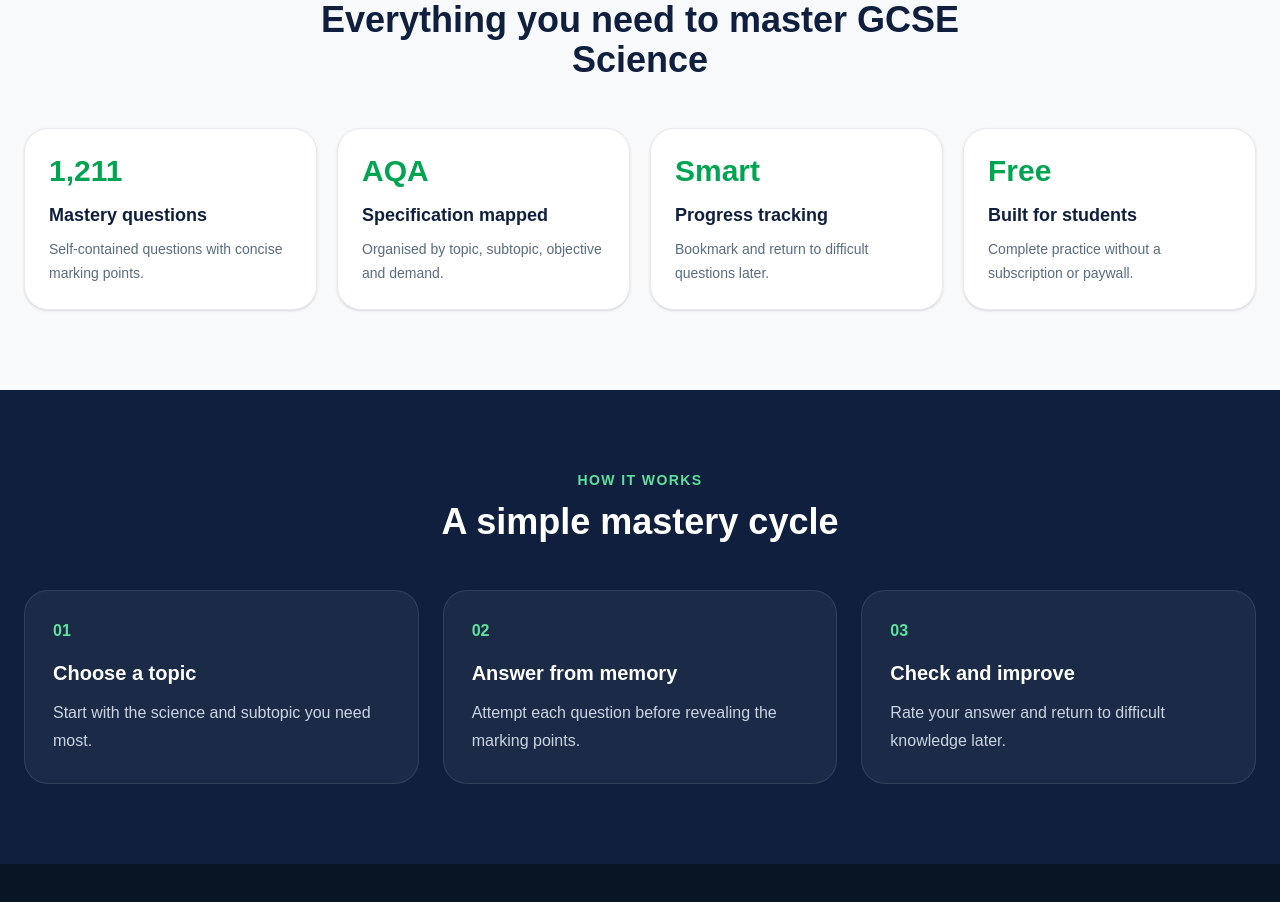
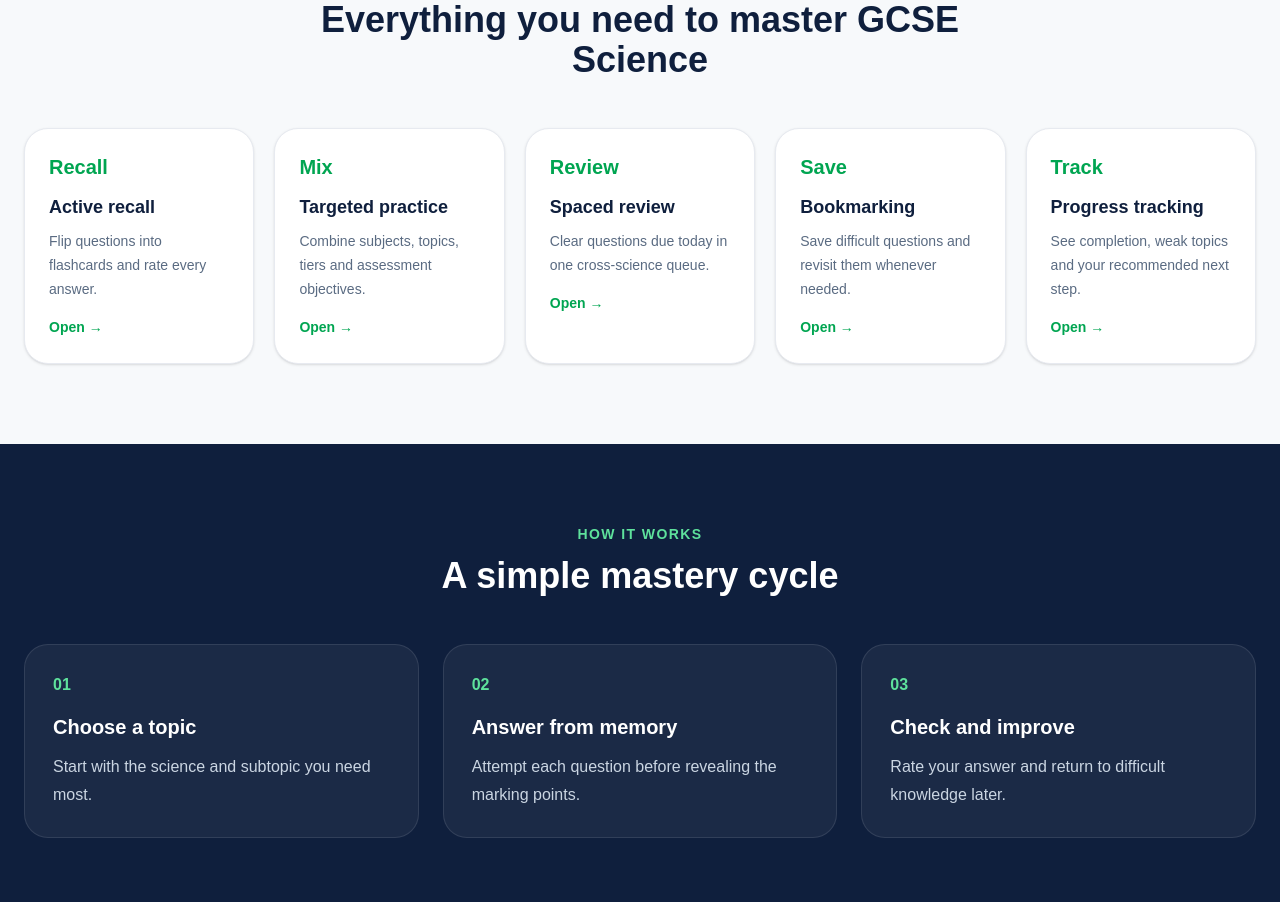
Before and after one commit to marietheresewambele-droid/ScienceMastery, a Next.js app: page / in a window 1280 px wide. Shown: the part 1680-2582 px from the top of the page. Built offline with nearby package versions, Linux system fonts and the light colour scheme.

Commit message:
Build cross-subject revision system

```diff
--- a/src/app/page.tsx
+++ b/src/app/page.tsx
@@ -50,12 +50,13 @@ export default function Home() {
 
     <section id="features" className="bg-[#f7f9fb] py-20"><div className="mx-auto max-w-7xl px-4 sm:px-6">
       <div className="mx-auto max-w-2xl text-center"><p className="text-sm font-bold uppercase tracking-widest text-[#00a551]">What we offer</p><h2 className="mt-3 text-3xl font-black sm:text-4xl">Everything you need to master GCSE Science</h2></div>
-      <div className="mt-12 grid gap-5 md:grid-cols-2 xl:grid-cols-4">{[
-        ["1,211","Mastery questions","Self-contained questions with concise marking points."],
-        ["AQA","Specification mapped","Organised by topic, subtopic, objective and demand."],
-        ["Smart","Progress tracking","Bookmark and return to difficult questions later."],
-        ["Free","Built for students","Complete practice without a subscription or paywall."]
-      ].map(([value,title,copy])=><article key={title} className="rounded-3xl border border-[#e7eaf0] bg-white p-6 shadow-sm"><p className="text-3xl font-black text-[#00a551]">{value}</p><h3 className="mt-3 text-lg font-extrabold">{title}</h3><p className="mt-2 text-sm leading-6 text-[#5a6b82]">{copy}</p></article>)}</div>
+      <div className="mt-12 grid gap-5 md:grid-cols-2 xl:grid-cols-5">{[
+        ["Recall","Active recall","Flip questions into flashcards and rate every answer.","/practice?mode=flashcards"],
+        ["Mix","Targeted practice","Combine subjects, topics, tiers and assessment objectives.","/practice?mode=mixed"],
+        ["Review","Spaced review","Clear questions due today in one cross-science queue.","/practice?mode=due"],
+        ["Save","Bookmarking","Save difficult questions and revisit them whenever needed.","/practice?mode=bookmarks"],
+        ["Track","Progress tracking","See completion, weak topics and your recommended next step.","/dashboard"]
+      ].map(([value,title,copy,route])=><Link href={route} key={title} className="rounded-3xl border border-[#e7eaf0] bg-white p-6 shadow-sm transition hover:-translate-y-1 hover:shadow-lg"><p className="text-xl font-black text-[#00a551]">{value}</p><h3 className="mt-3 text-lg font-extrabold">{title}</h3><p className="mt-2 text-sm leading-6 text-[#5a6b82]">{copy}</p><span className="mt-4 inline-block text-sm font-bold text-[#00a551]">Open →</span></Link>)}</div>
     </div></section>
 
     <section id="how" className="bg-[#0f1f3d] py-20 text-white"><div className="mx-auto max-w-7xl px-4 sm:px-6">
```
